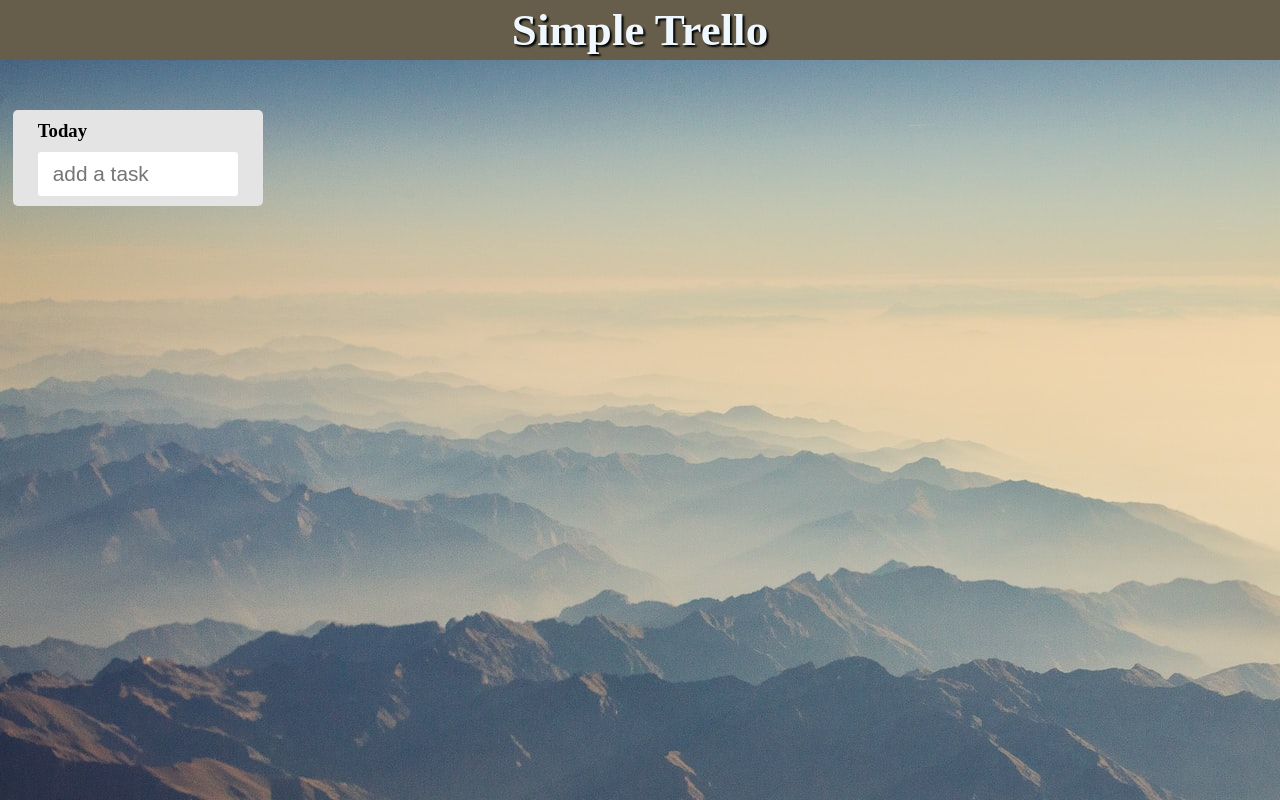
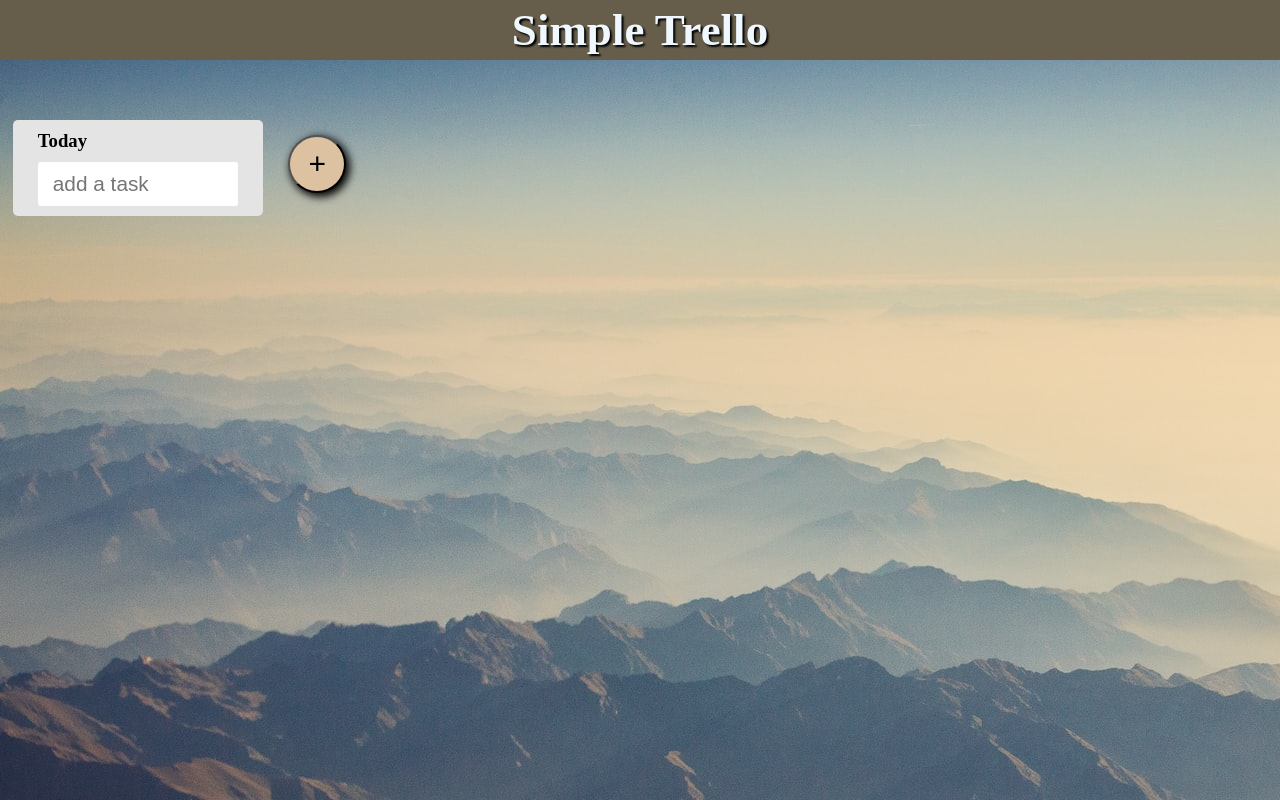
Before and after one commit to Shin-sibainu/trello-clone, a React (Create React App) app: page / in a window 1280 px wide. Built offline with nearby package versions, Linux system fonts and the light colour scheme.

Commit message:
addtaskcardButton added

```diff
--- a/src/components/task/TaskCards.jsx
+++ b/src/components/task/TaskCards.jsx
@@ -4,8 +4,8 @@
 
 export const TaskCards = () => {
   return (
-    <div>
-      <TaskCard />
+    <div className="taskCardsArea">
+      <TaskCard /> {/* done */}
       <AddTaskCardButton />
     </div>
   );
--- a/src/components/task/button/AddTaskCardButton.jsx
+++ b/src/components/task/button/AddTaskCardButton.jsx
@@ -1,5 +1,9 @@
 import React from "react";
 
 export const AddTaskCardButton = () => {
-  return <div></div>;
+  return (
+    <div className="addTaskCardButtonArea">
+      <button className="addDTaskCardButton">+</button>
+    </div>
+  );
 };
--- a/src/index.css
+++ b/src/index.css
@@ -76,3 +76,30 @@
     margin-right: 9px;
     border: none;
 }
+
+.taskCardsArea {
+    display: flex;
+    justify-content: flex-start;
+    align-items: flex-start;
+    flex-wrap: wrap;
+}
+
+.addTaskCardButtonArea {
+    margin-left: 1%;
+    margin-top: 25px;
+}
+
+.addDTaskCardButton {
+    padding: 10px 18px;
+    border-radius: 9999px;
+    font-size: 30px;
+    background-color: rgb(221, 194, 162);
+    box-shadow: 3px 3px 8px 1px black;
+    cursor: pointer;
+    transition: all 0.3s;
+}
+
+.addDTaskCardButton:hover {
+    box-shadow: none;
+    transform: translate(3px, 3px);
+}
```
